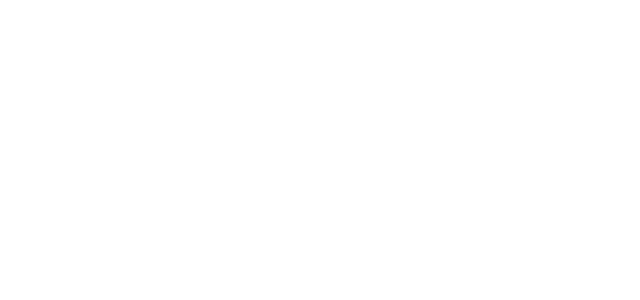
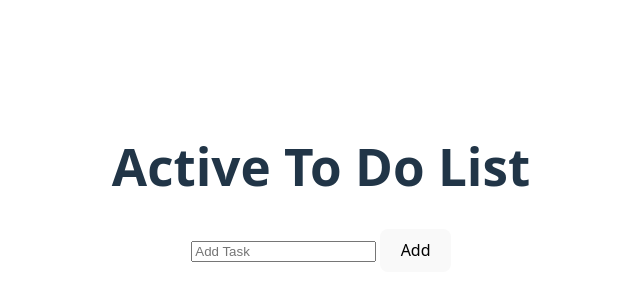
Before and after one commit to Bkeefe901/RLabmod320.9, a React (Vite) app: page / in a window 1280 px wide. Shown: the part 212-512 px from the top of the page, without its empty margins (319-959 px from the left). Built offline with nearby package versions, Linux system fonts and the light colour scheme.

Commit message:
Created Header, and addTask Component, with input that handles state on change

```diff
--- a/src/App.jsx
+++ b/src/App.jsx
@@ -1,5 +1,10 @@
-import { useState } from 'react'
+import { useReducer, useState } from 'react'
 import './App.css'
+
+
+// Components
+import Header from './components/Header'
+import AddTask from './components/AddTask'
 
 
 
@@ -12,9 +17,12 @@
 
 
 function App() {
+  const [task, setTask] = useState("");
 
   return (
     <>
+      <Header />
+      <AddTask state={task} setState={setTask}/>
 
     </>
   )
--- /dev/null
+++ b/src/components/AddTask.jsx
@@ -0,0 +1,10 @@
+import Input from "./Input";
+import Button from "./Button";
+
+export default function AddTask({state, setState}){
+    return(
+        <>
+            <Input state={state} setState={setState}/> <Button>Add</Button>
+        </>
+    )
+}
--- /dev/null
+++ b/src/components/Button.jsx
@@ -0,0 +1,5 @@
+export default function Button({children}){
+    return (
+        <button>{children}</button>
+    )
+}
--- /dev/null
+++ b/src/components/Header.jsx
@@ -0,0 +1,3 @@
+export default function Header(){
+    return <h1>Active To Do List</h1>
+}
--- /dev/null
+++ b/src/components/Input.jsx
@@ -0,0 +1,14 @@
+export default function Input({state, setState}) {
+
+    function handleChange(e){
+        setState(e.target.value);
+    }
+
+    return (
+        <input
+            type="text"
+            placeholder="Add Task"
+            value={state}
+            onChange={handleChange}
+            />)
+}
```
